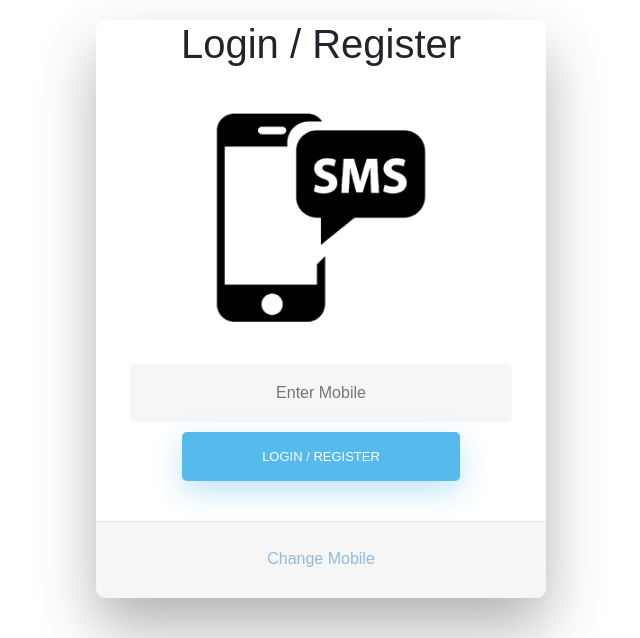
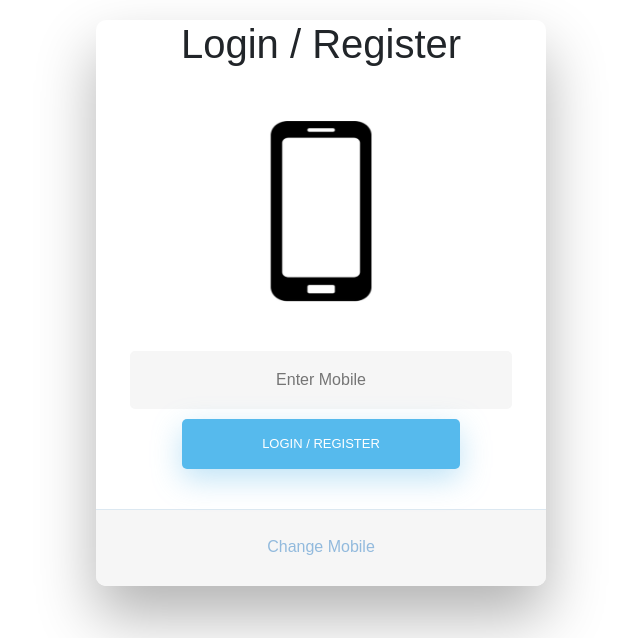
Before and after one commit to miladhzz/custom_auth_daneshjooyar, a Django app: template custom_login/templates/register.html in a window 1280 px wide. Shown: the top 638 px of the page, without its empty margins (319-959 px from the left). Run offline with Django 3.2, Linux system fonts and the light colour scheme; the template is opened without the code that fills it, so the values that code supplies are empty; some libraries are stand-ins or nearby versions.

Commit message:
change template

```diff
--- a/custom_login/templates/register.html
+++ b/custom_login/templates/register.html
@@ -8,7 +8,7 @@
         <div>
             <h1>Login / Register</h1>
         </div>
-      <img src="{% static 'images/otp.png' %}" id="icon" alt="User Icon" width="150"/>
+      <img src="{% static 'images/mobile.png' %}" id="icon" alt="User Icon" width="150"/>
     </div>
     <form action="." method="post">
       <input type="text" id="login" required class="fadeIn second" name="mobile" placeholder="Enter Mobile">
```
Also changed, not shown: 1 other file.
